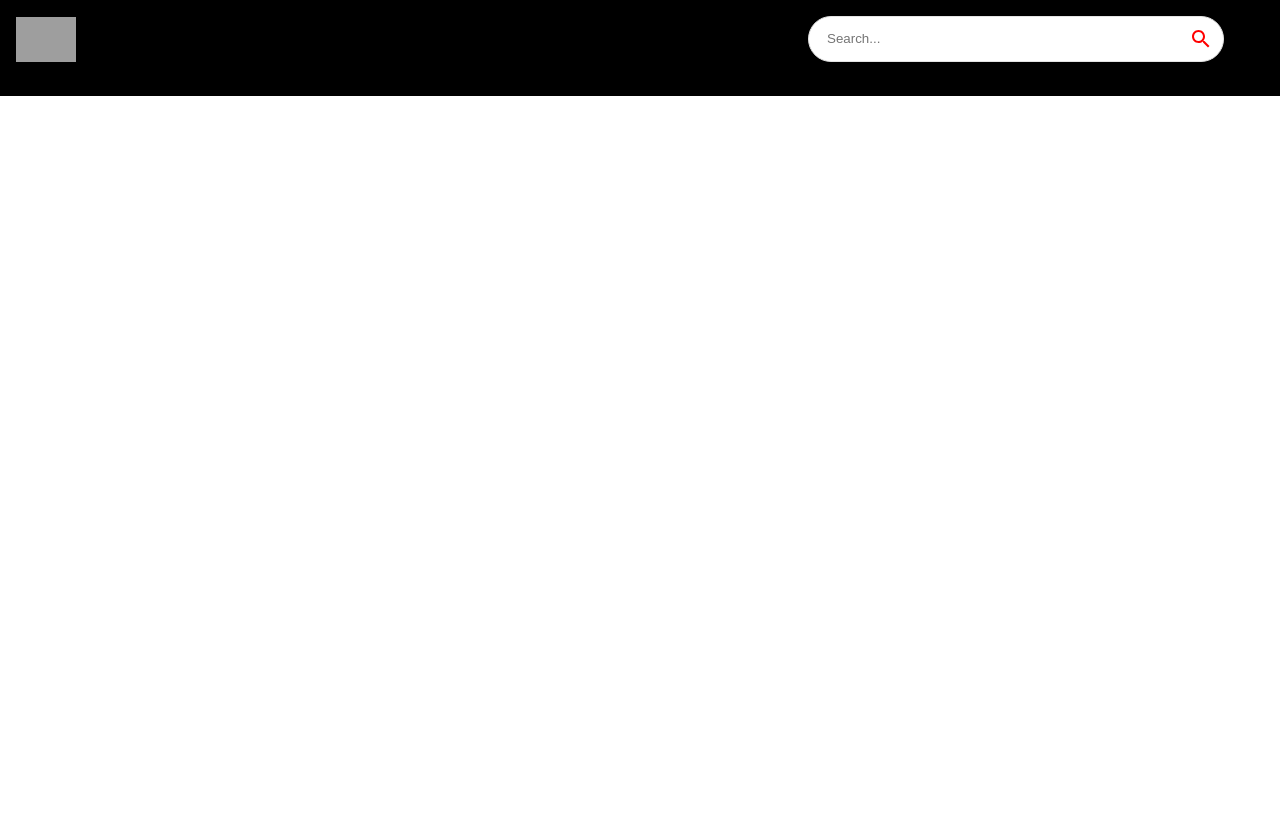
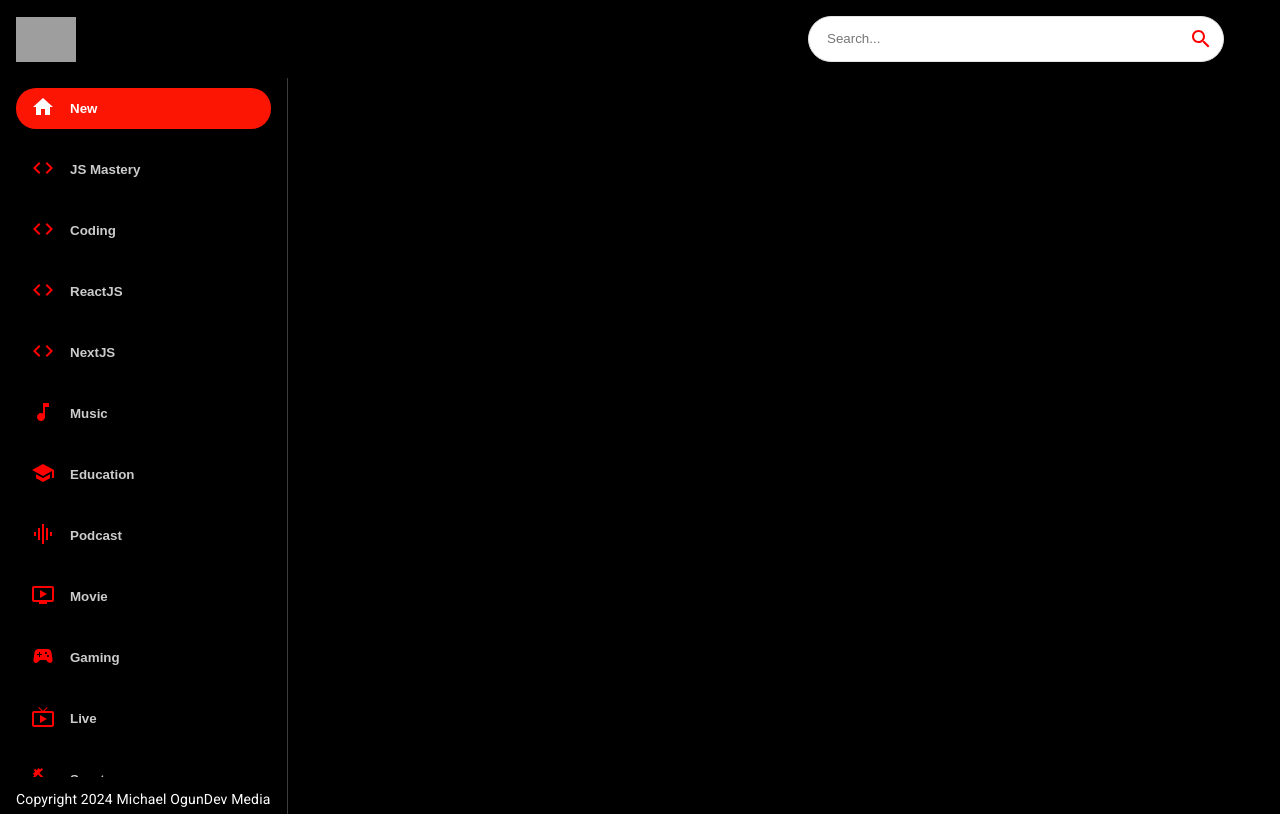
Before and after one commit to MichaelOgunyankin/youtube_clone, a React (Create React App) app: page / in a window 1280 px wide. Built offline with nearby package versions, Linux system fonts and the light colour scheme; grey boxes are pictures that could not be loaded.

Commit message:
SideBar styling & formatting

```diff
--- a/src/components/Feed.jsx
+++ b/src/components/Feed.jsx
@@ -1,8 +1,18 @@
-import React from 'react'
+import { useState, useEffect } from 'react'
+import { Box, Stack, Typography } from '@mui/material'
+import Sidebar from './Sidebar'
 
 const Feed = () => {
   return (
-    <div>Feed</div>
+    <Stack sx={{ flexDirection: { sx: "column", md: "row" }}}>
+      <Box sx={{ height: { sx: 'auto', md:'92vh' }, borderRight: '1px solid #3d3d3d', px: {sx: 0, md: 2}}}>
+        <Sidebar />
+
+        <Typography className='copyright' variant='body2' sx={{ mt: 1.5, color: '#fff'}}>
+          Copyright 2024 Michael OgunDev Media
+        </Typography>
+      </Box>
+    </Stack>
   )
 }
 
--- /dev/null
+++ b/src/components/Sidebar.jsx
@@ -0,0 +1,25 @@
+import { Stack } from '@mui/material'
+
+import { categories } from '../Utils/constants'
+
+const selectedCategory = 'New';
+
+const Sidebar = () => (
+
+    <Stack direction="row" sx={{overflowY: "auto", height: { sx: 'auto', md: '95%'}, flexDirection: {md: 'column', }}}>
+        {categories.map((category) => (
+            <button className='category-btn'
+                style={{
+                    background: category.name === selectedCategory && '#FC1503', color: 'white'
+                }}
+                key ={category.name}>
+
+                <span style={{ color: category.name === selectedCategory ? 'white' : 'red', marginRight: '15px'  }}>{category.icon}</span>
+                <span style={{ opacity: category.name === selectedCategory ? '1' : '0.8'}} >{category.name}</span>
+            </button>
+        ))}
+    </Stack>
+  )
+
+
+export default Sidebar
--- a/src/components/index.js
+++ b/src/components/index.js
@@ -4,3 +4,4 @@
 export { default as SearchFeed } from './SearchFeed';
 export { default as VideoDetail } from './VideoDetail';
 export { default as SearchBar } from './SearchBar';
+export { default as Sidebar } from './Sidebar'
```
